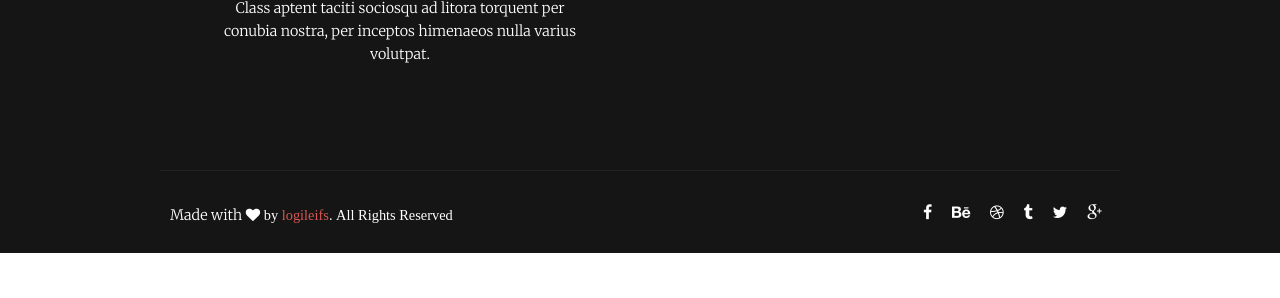
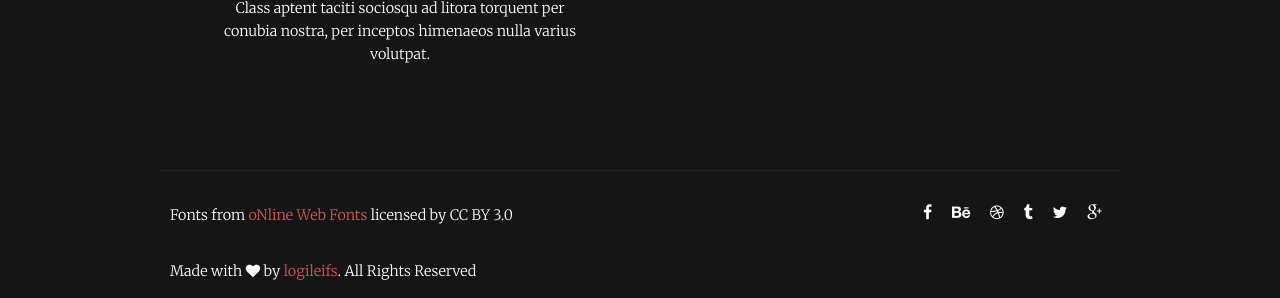
Before and after one commit to logileifs/likeariot, a Django app: template templates/errors/500.html in a window 1280 px wide. Shown: the part 1430-1728 px from the top of the page. Before the commit the page ends 1683 px from the top, so only its background shows below. Run offline with Django 3.2, Linux system fonts and the light colour scheme; the template is opened without the code that fills it, so the values that code supplies are empty; some libraries are stand-ins or nearby versions.

Commit message:
changed copyrights section

```diff
--- a/templates/base.html
+++ b/templates/base.html
@@ -325,7 +325,7 @@
 							<!-- widget -->
 							<div class="eight columns">
 								<div class="footer__widget">
-									<img src="http://likeariot.com/wp-content/uploads/cropped-test2-1-1.jpg" alt="" style="margin-top: 40px;" />
+									<img src="static/images/footer.png" alt="" style="margin-top: 40px;" />
 									<p>Class aptent taciti sociosqu ad litora torquent per conubia nostra, per inceptos himenaeos nulla varius volutpat.</p>
 								</div>
 							</div>
@@ -355,7 +355,8 @@
 							<div class="eight columns">
 
 								<!-- copyrights -->
-								<p class="copyrights">Made with <span class="fa fa-heart"> by <a href="http://logileifs.pw">logileifs</a>. All Rights Reserved</p>
+								<p class="copyrights">Fonts from <a href="http://www.onlinewebfonts.com"> oNline Web Fonts</a> licensed by CC BY 3.0</p>
+								<p class="copyrights">Made with <span class="fa fa-heart"></span> by <a href="http://logileifs.pw">logileifs</a>. All Rights Reserved</p>
 							</div>
 
 							<div class="eight columns">
```
